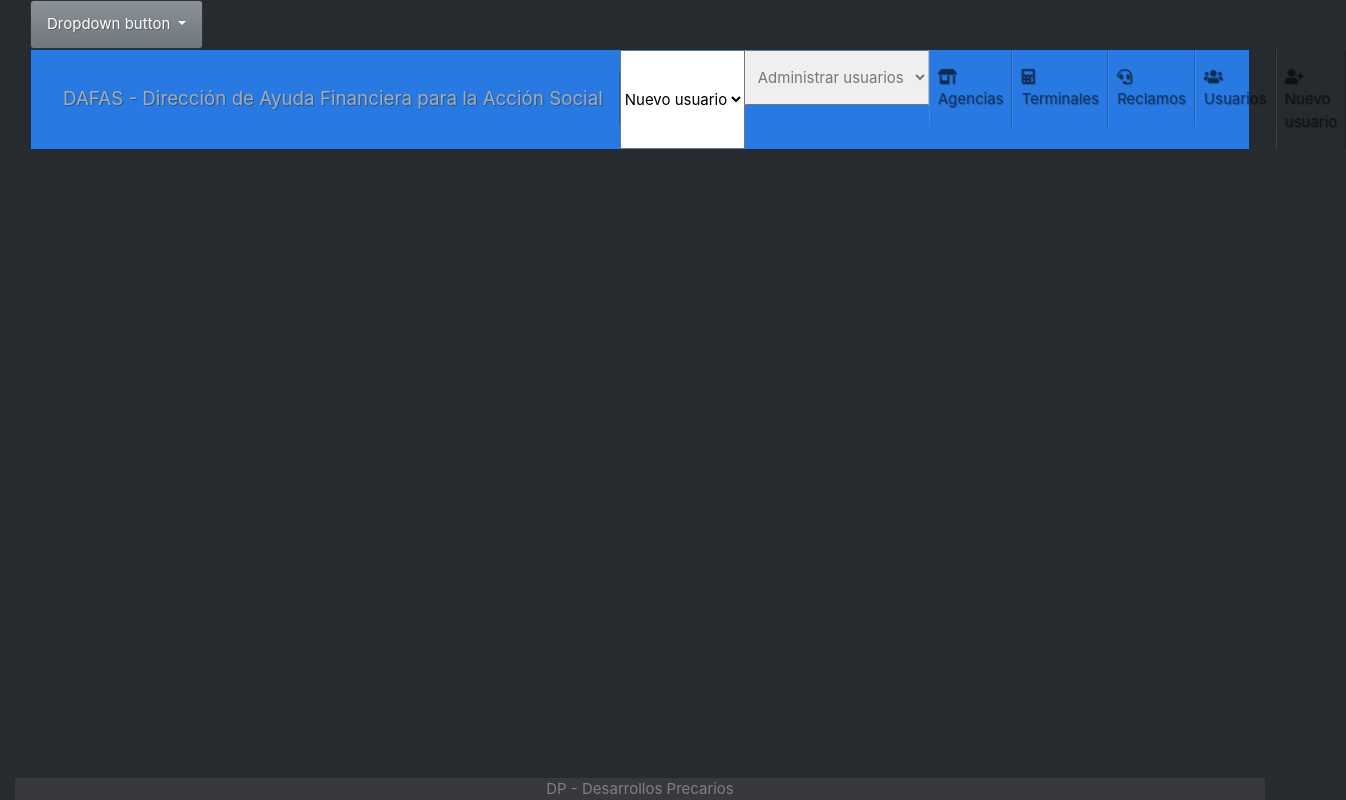
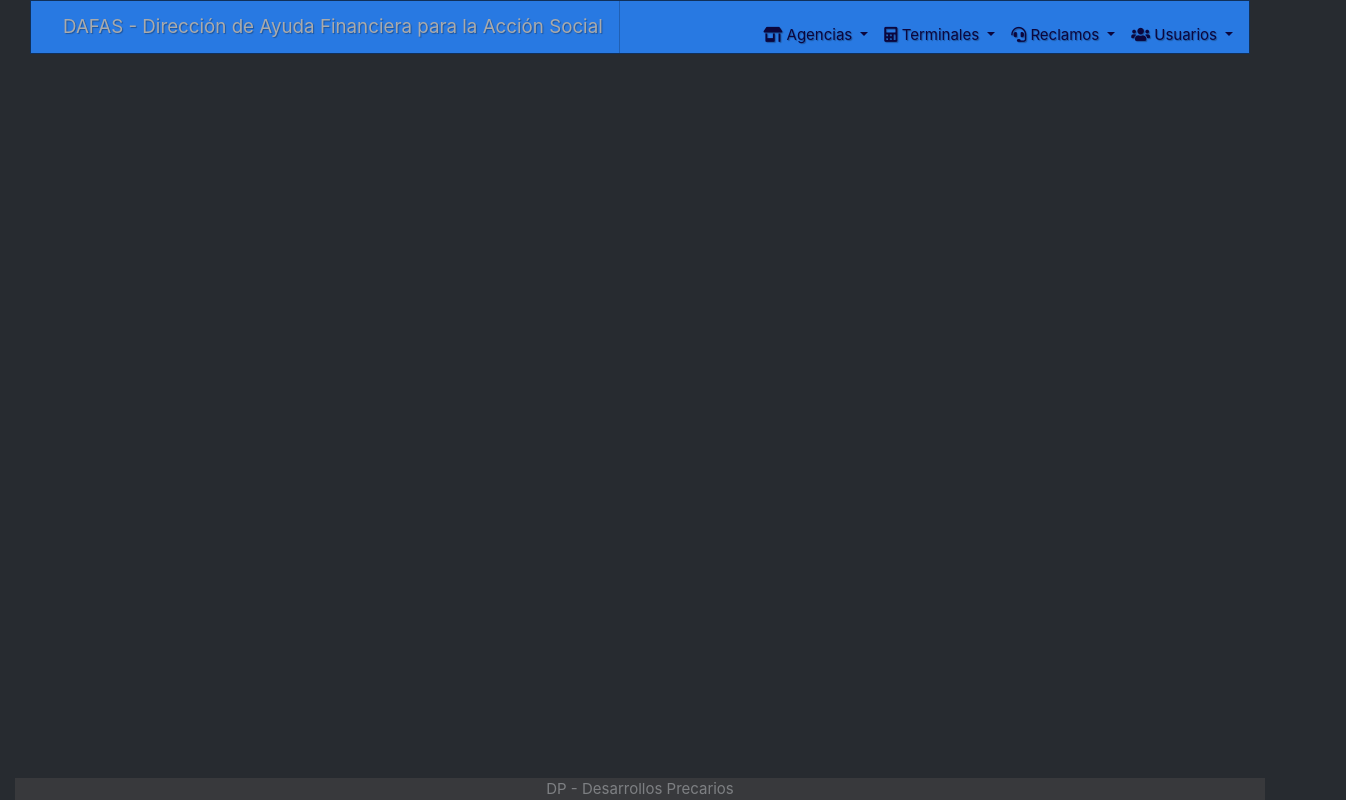
Before and after one commit to GinoRighetti/Reclamos, an Angular app in the folder client/: page / in a window 1280 px wide. Shown: the whole page, 1346 px wide, since content can reach past the window. Built offline with nearby package versions, Linux system fonts and the light colour scheme.

Commit message:
viene lindo

```diff
--- a/client/src/app/component/navegation-header/navegation-header.component.html
+++ b/client/src/app/component/navegation-header/navegation-header.component.html
@@ -1,13 +1,3 @@
-<div class="dropdown">
-  <button class="btn btn-secondary dropdown-toggle" type="button" id="dropdownMenuButton" data-toggle="dropdown" aria-haspopup="true" aria-expanded="false">
-    Dropdown button
-  </button>
-  <div class="dropdown-menu" aria-labelledby="dropdownMenuButton">
-    <a class="dropdown-item" href="#">Action</a>
-    <a class="dropdown-item" href="#">Another action</a>
-    <a class="dropdown-item" href="#">Something else here</a>
-  </div>
-</div>
 <nav class="navbar navbar-expand-sm navbar-light" style="background-color: rgb(40, 121, 226);">
     <a class="navbar-brand" routerLinkActive="/">DAFAS  -  Dirección de Ayuda Financiera para la Acción Social</a>
     <button class="navbar-toggler d-lg-none" type="button" data-toggle="collapse" data-target="#collapsibleNavId" aria-controls="collapsibleNavId"
@@ -16,34 +6,39 @@
     </button>
     <div class="collapse navbar-collapse" id="collapsibleNavId">
       <ul class="navbar-nav mt-2 mt-lg-0 ml-auto">
-        <select name="cars" id="cars">
-          <option value="volvo"><a class="nav-link" routerLink="/usuarios/nuevo"><i class="fas fa-user-plus"></i> Nuevo usuario</a></option>
-          <option value="saab"> <a class="nav-link" routerLink="/usuarios"><i class="fas fa-users"></i> Usuarios</a></option>
-          <option value="mercedes">Mercedes</option>
-          <option value="audi">Audi</option>
-        </select>
-
-        <li class="nav-item">
-          <select class="nav-link"><i class="fas fa-users"></i> Usuarios
-            <option routerLink="/usuarios"><i class="fas fa-users"></i> Administrar usuarios</option>
-            <option routerLink="/usuarios/nuevo"><i class="fas fa-user-plus"></i> Nuevo usuario</option>
-          </select>
-        </li>
-        <li class="nav-item">
-          <a class="nav-link" routerLink="/agencias"><i class="fas fa-store-alt"></i> Agencias</a>
-        </li>
-        <li class="nav-item">
-            <a class="nav-link" routerLink="/tjs"><i class="fas fa-calculator"></i> Terminales</a>
-        </li>
-        <li class="nav-item">
-            <a class="nav-link" routerLink="/reclamos"><i class="fas fa-headset"></i> Reclamos</a>
-        </li>
-        <li class="nav-item">
-          <a class="nav-link" routerLink="/usuarios"><i class="fas fa-users"></i> Usuarios</a>
-        </li>
-        <li class="nav-item">
-          <a class="nav-link" routerLink="/usuarios/nuevo"><i class="fas fa-user-plus"></i> Nuevo usuario</a>
-        </li>
+        <div class="dropdown mt-3 ml-3">
+          <li class="nav-item dropdown-toggle" style="color: rgb(11, 6, 61);" type="button" id="dropdownMenuButton" data-toggle="dropdown" aria-haspopup="true" aria-expanded="false">
+            <i class="fas fa-store-alt"></i> Agencias
+          </li>
+          <div class="dropdown-menu" aria-labelledby="dropdownMenuButton" style="text-align: left;">
+            <a class="dropdown-item" routerLink="/"><i class="fas fa-users"></i> Aun no hay nada</a>
+          </div>
+        </div>
+        <div class="dropdown mt-3 ml-3">
+          <li class="nav-item dropdown-toggle" style="color: rgb(11, 6, 61);" type="button" id="dropdownMenuButton" data-toggle="dropdown" aria-haspopup="true" aria-expanded="false">
+            <i class="fas fa-calculator"></i> Terminales
+          </li>
+          <div class="dropdown-menu" aria-labelledby="dropdownMenuButton" style="text-align: left;">
+            <a class="dropdown-item" routerLink="/"><i class="fas fa-users"></i> Aun no hay nada</a>
+          </div>
+        </div>
+        <div class="dropdown mt-3 ml-3">
+          <li class="nav-item dropdown-toggle" style="color: rgb(11, 6, 61);" type="button" id="dropdownMenuButton" data-toggle="dropdown" aria-haspopup="true" aria-expanded="false">
+            <i class="fas fa-headset"></i> Reclamos
+          </li>
+          <div class="dropdown-menu" aria-labelledby="dropdownMenuButton" style="text-align: left;">
+            <a class="dropdown-item" routerLink="/"><i class="fas fa-users"></i> Aun no hay nada</a>
+          </div>
+        </div>
+        <div class="dropdown mt-3 ml-3">
+          <li class="nav-item dropdown-toggle" style="color: rgb(11, 6, 61);" type="button" id="dropdownMenuButton" data-toggle="dropdown" aria-haspopup="true" aria-expanded="false">
+            <i class="fas fa-users"></i> Usuarios
+          </li>
+          <div class="dropdown-menu" aria-labelledby="dropdownMenuButton" style="text-align: left;">
+            <a class="dropdown-item" routerLink="/usuarios"><i class="fas fa-users"></i> Usuarios</a>
+            <a class="dropdown-item" routerLink="/usuarios/nuevo"><i class="fas fa-user-plus"></i> Nuevo usuario</a>
+          </div>
+        </div>
       </ul>
     </div>
   </nav>
```
